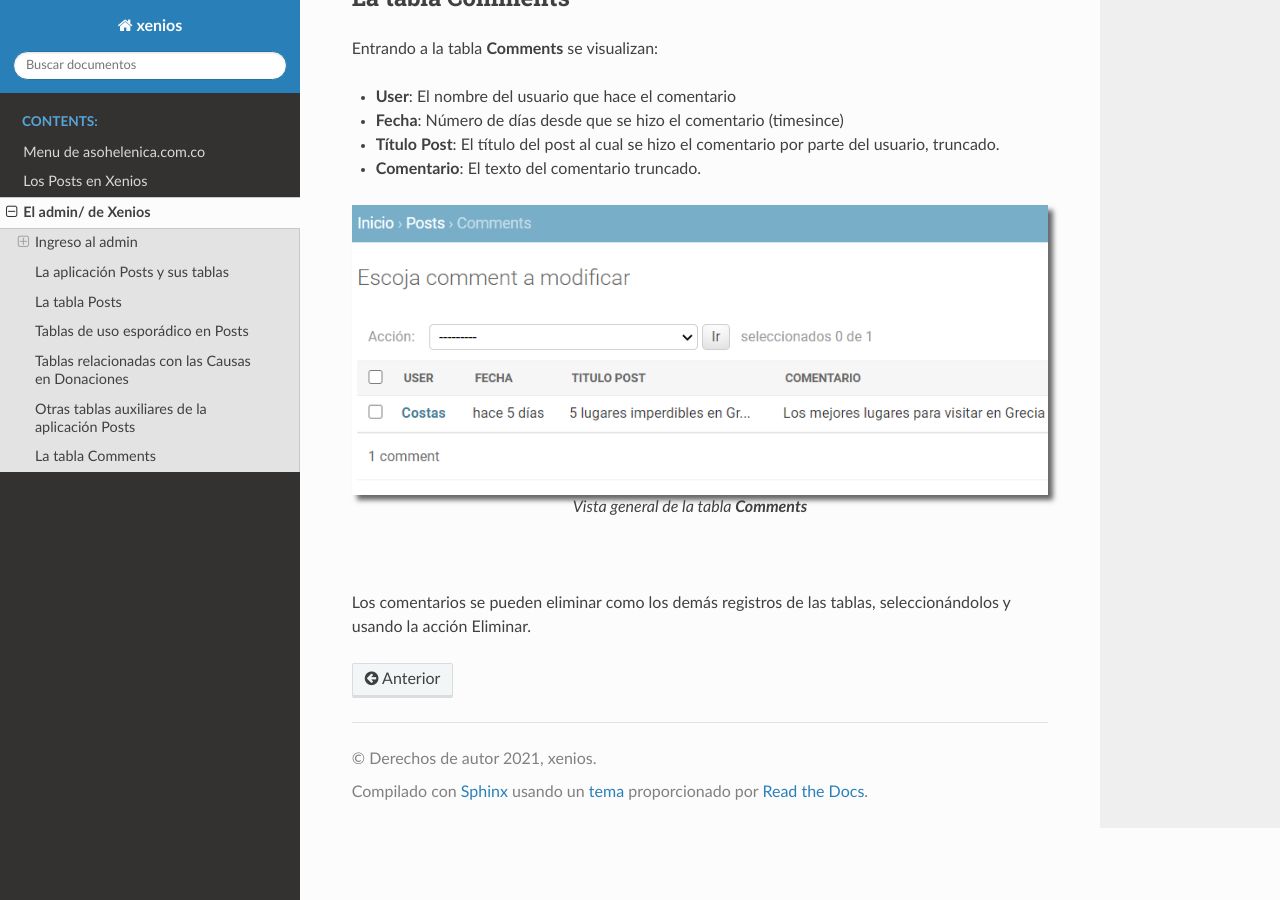
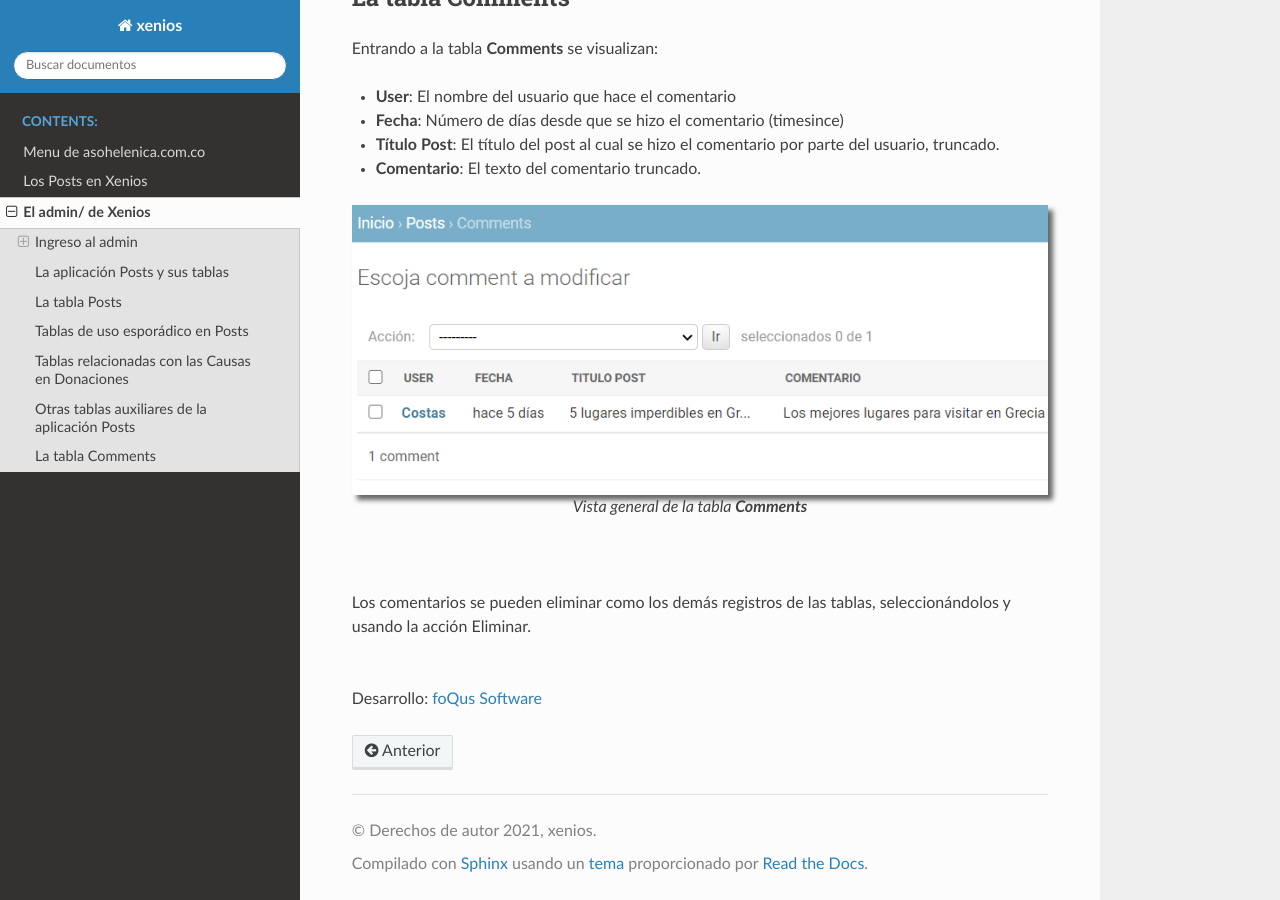
Before and after one commit to KostasG21/xenios, a Sphinx documentation site: the page built from docs/source/admin.rst, in a window 1280 px wide and 900 px high, scrolled down 4048 px. Built offline with Sphinx 7.4.7 and the Read the Docs theme 2.0.0, drawn with Linux system fonts in a browser that asks for light colours; some of the changed lines change nothing that is shown.

```diff
--- a/docs/source/admin.rst
+++ b/docs/source/admin.rst
@@ -182,3 +182,5 @@
 |br|
 
 Los comentarios se pueden eliminar como los demás registros de las tablas, seleccionándolos y usando la acción Eliminar.
+
+|br| Desarrollo: `foQus Software <https://foqus.herokuapp.com/>`_
--- a/docs/source/conf.py
+++ b/docs/source/conf.py
@@ -185,7 +185,7 @@
             \centering
 
             \vspace*{40mm} %%% * is used to give space from top
-            \textbf{\Huge {Manual del Usuario para Xenios}}
+            \textbf{\Huge {Manual del Administrador para Xenios}}
 
             \vspace{0mm}
             \begin{figure}[!h]
```
